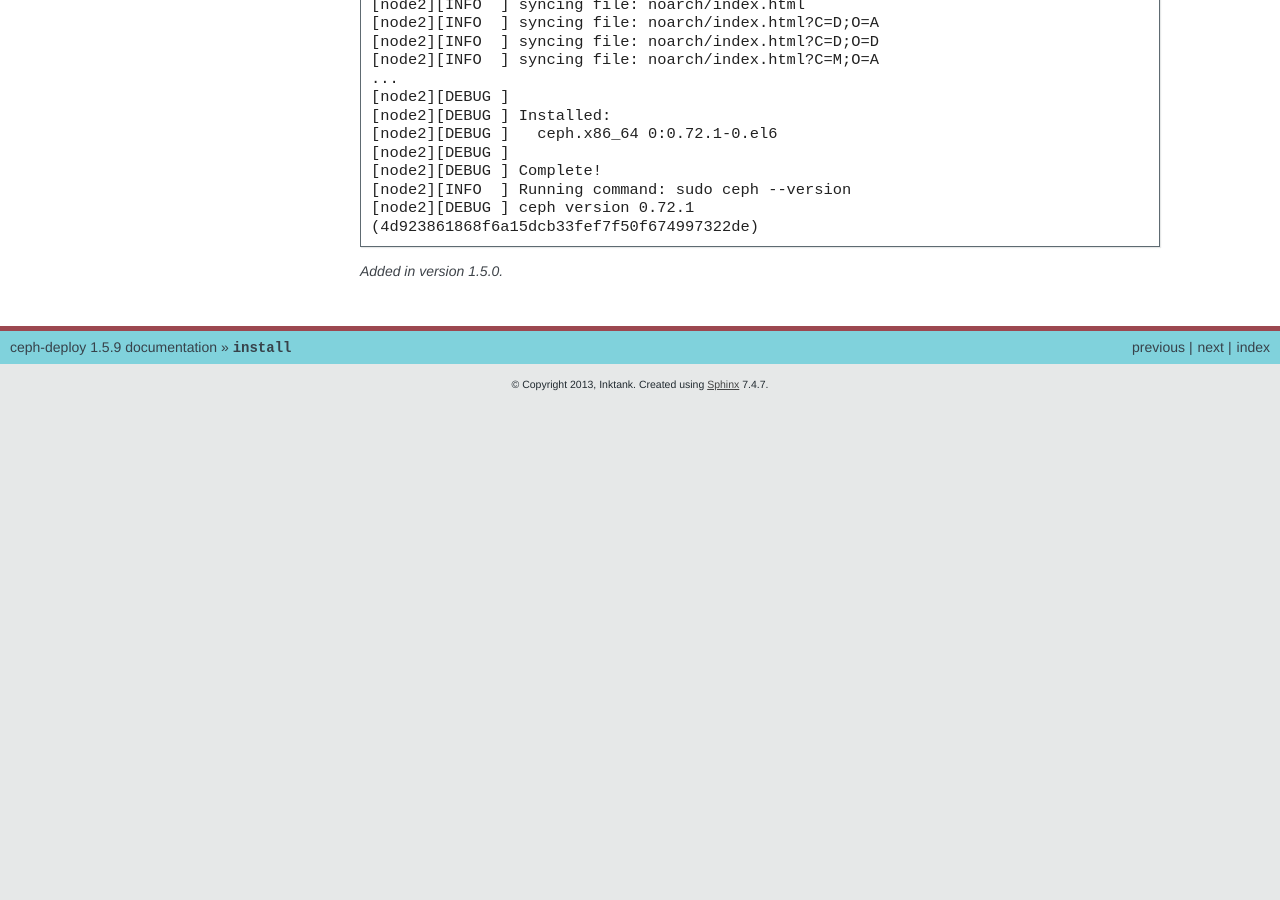
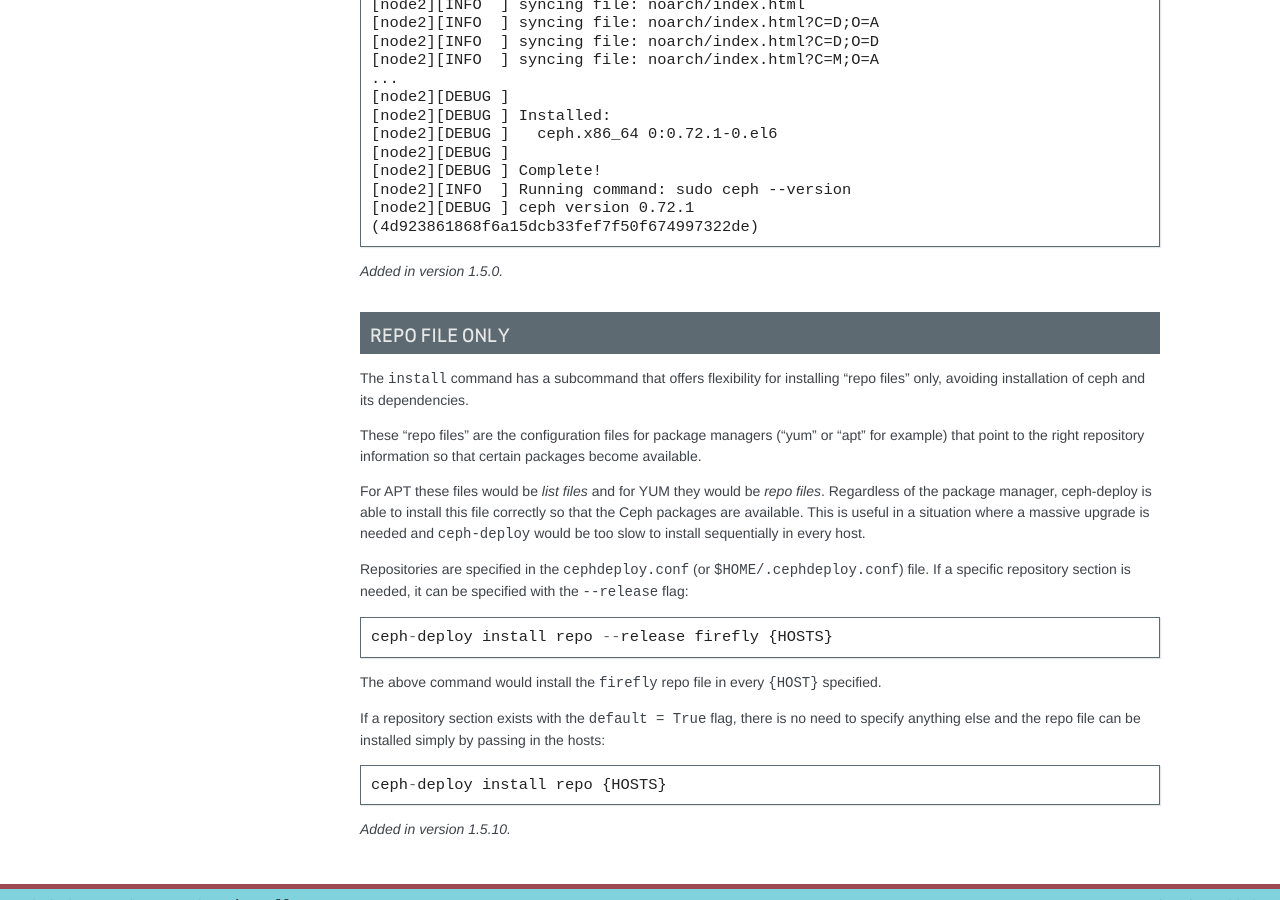
Before and after one commit to ceph/ceph-deploy, a Sphinx documentation site: the page built from docs/source/install.rst, in a window 1280 px wide and 900 px high, scrolled down 2389 px. Built offline with Sphinx 7.4.7, drawn with Linux system fonts in a browser that asks for light colours; before the commit the page ends 2794 px from its top, so only the background shows below that.

Commit message:
update the docs on the new install subcommand
Signed-off-by: Alfredo Deza <alfredo.deza@inktank.com>

```diff
--- a/docs/source/install.rst
+++ b/docs/source/install.rst
@@ -156,3 +156,36 @@
     (4d923861868f6a15dcb33fef7f50f674997322de)
 
 .. versionadded:: 1.5.0
+
+
+Repo file only
+--------------
+The ``install`` command has a subcommand that offers flexibility for installing
+"repo files" only, avoiding installation of ceph and its dependencies.
+
+These "repo files" are the configuration files for package managers ("yum" or
+"apt" for example) that point to the right repository information so that
+certain packages become available.
+
+For APT  these files would be `list files` and for YUM they would be `repo
+files`. Regardless of the package manager, ceph-deploy is able to install this
+file correctly so that the Ceph packages are available. This is useful in
+a situation where a massive upgrade is needed and ``ceph-deploy`` would be too
+slow to install sequentially in every host.
+
+Repositories are specified in the ``cephdeploy.conf`` (or
+``$HOME/.cephdeploy.conf``) file. If a specific repository section is needed,
+it can be specified with the ``--release`` flag::
+
+    ceph-deploy install repo --release firefly {HOSTS}
+
+The above command would install the ``firefly`` repo file in every ``{HOST}``
+specified.
+
+If a repository section exists with the ``default = True`` flag, there is no
+need to specify anything else and the repo file can be installed simply by
+passing in the hosts::
+
+    ceph-deploy install repo {HOSTS}
+
+.. versionadded:: 1.5.10
```
